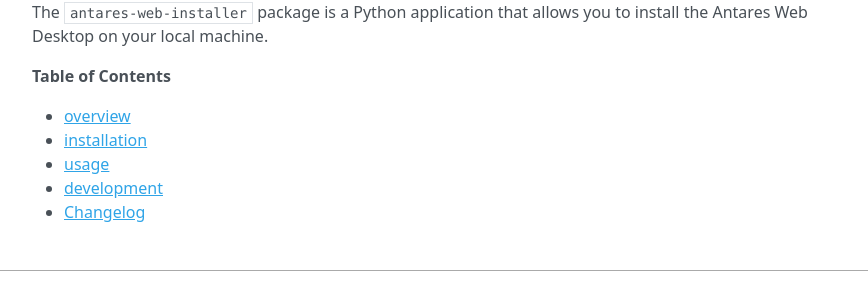
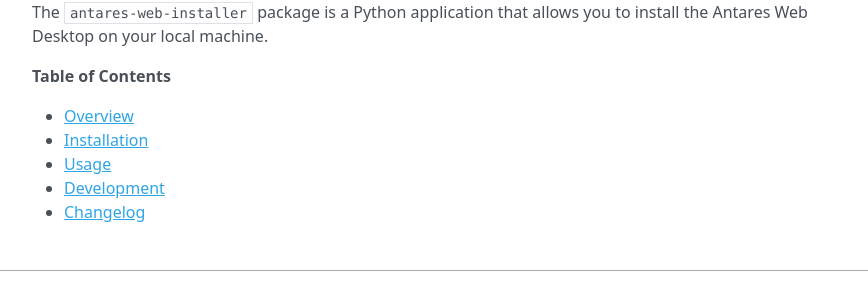
Before and after one commit to AntaresSimulatorTeam/antares-web-installer, an MkDocs documentation site: the page built from docs/index.md, in a window 1280 px wide and 953 px high. Shown: the part 586-877 px from the top of the window, without its empty margins (335-1203 px from the left). Built offline with MkDocs 1.6.1, drawn with Linux system fonts in a browser that asks for light colours; nearby versions of some CDN libraries.

```diff
--- a/docs/index.md
+++ b/docs/index.md
@@ -12,8 +12,8 @@ The `antares-web-installer` package is a Python application that allows you to i
 
 **Table of Contents**
 
-- [overview](overview.md)
-- [installation](installation.md)
-- [usage](usage.md)
-- [development](development.md)
+- [Overview](overview.md)
+- [Installation](installation.md)
+- [Usage](usage.md)
+- [Development](development.md)
 - [Changelog](CHANGELOG.md)
```
